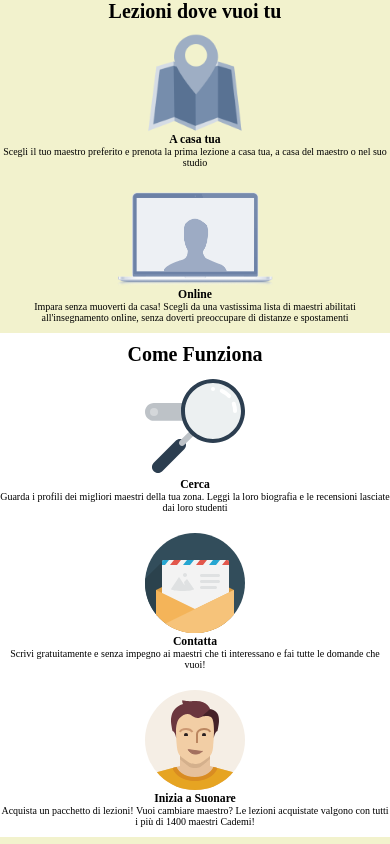
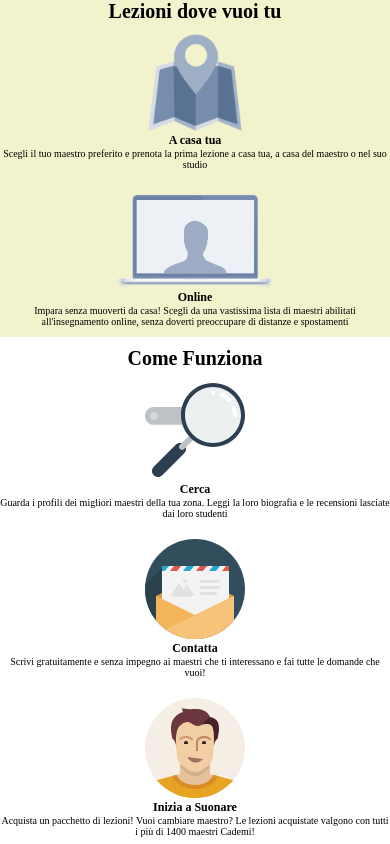
Before and after one commit to LucaSunseri/html-css-resp-wannabe, a plain HTML site: page index.html in a window 390 px wide. Shown: the top 844 px of the page. Drawn offline with Linux system fonts and the light colour scheme.

Commit message:
fix font h3

```diff
--- a/css/style.css
+++ b/css/style.css
@@ -74,6 +74,10 @@ img{
     font-size: 10px;
   }
 
+  h3 {
+    font-size: 12px;
+  }
+
   /* BLOCCO LEZIONI */
   .row {
     width: 100%;
```
